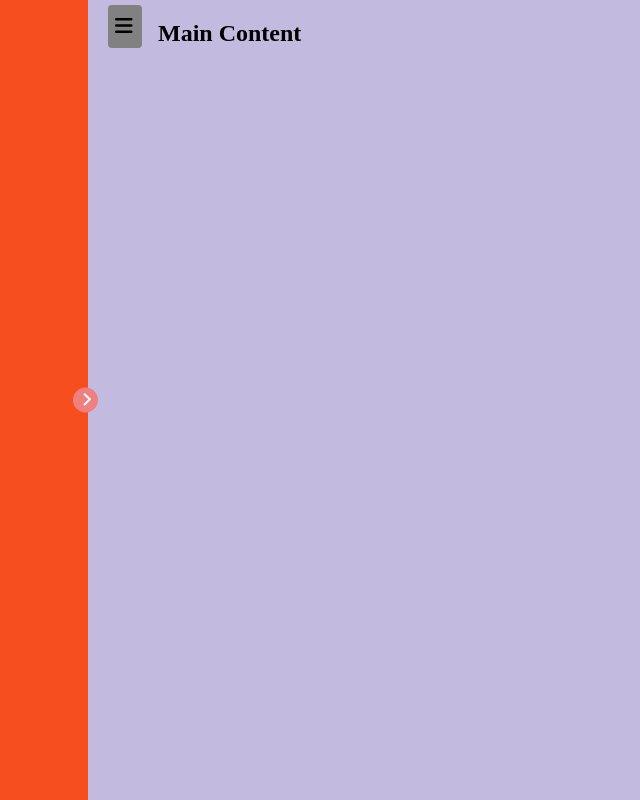
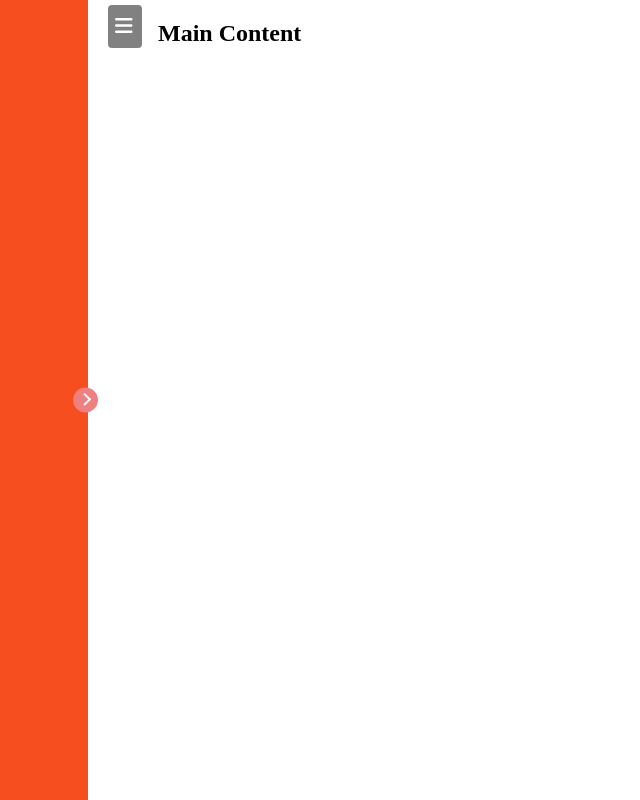
Before and after one commit to Andy-anshtine/HTML-CSS-Sidebar, a plain HTML site: page index.html in a window 1280 px wide. Shown: the whole page, without its empty margins (0-640 px from the left). Drawn offline with Linux system fonts and the light colour scheme.

Commit message:
removed code used for testing
removed the code used for testing while developing.

[Ticket: 00-02]

On branch master
Changes to be committed:
      modified:   css/master.css
      modified:   index.html

```diff
--- a/css/master.css
+++ b/css/master.css
@@ -75,6 +75,7 @@ main {
   height: auto;
   margin-left: 20px;
   background-color: #818181;
+  color: white;
   transition: width 0.4s;
 }
 
@@ -84,8 +85,3 @@ main {
   margin-left: auto;
   margin-top: auto;
 }
-
-/* development */
-main {
-  background-color: #aea2d4bd;
-}
```
Also changed, not shown: index.html (+0 -7 lines).
